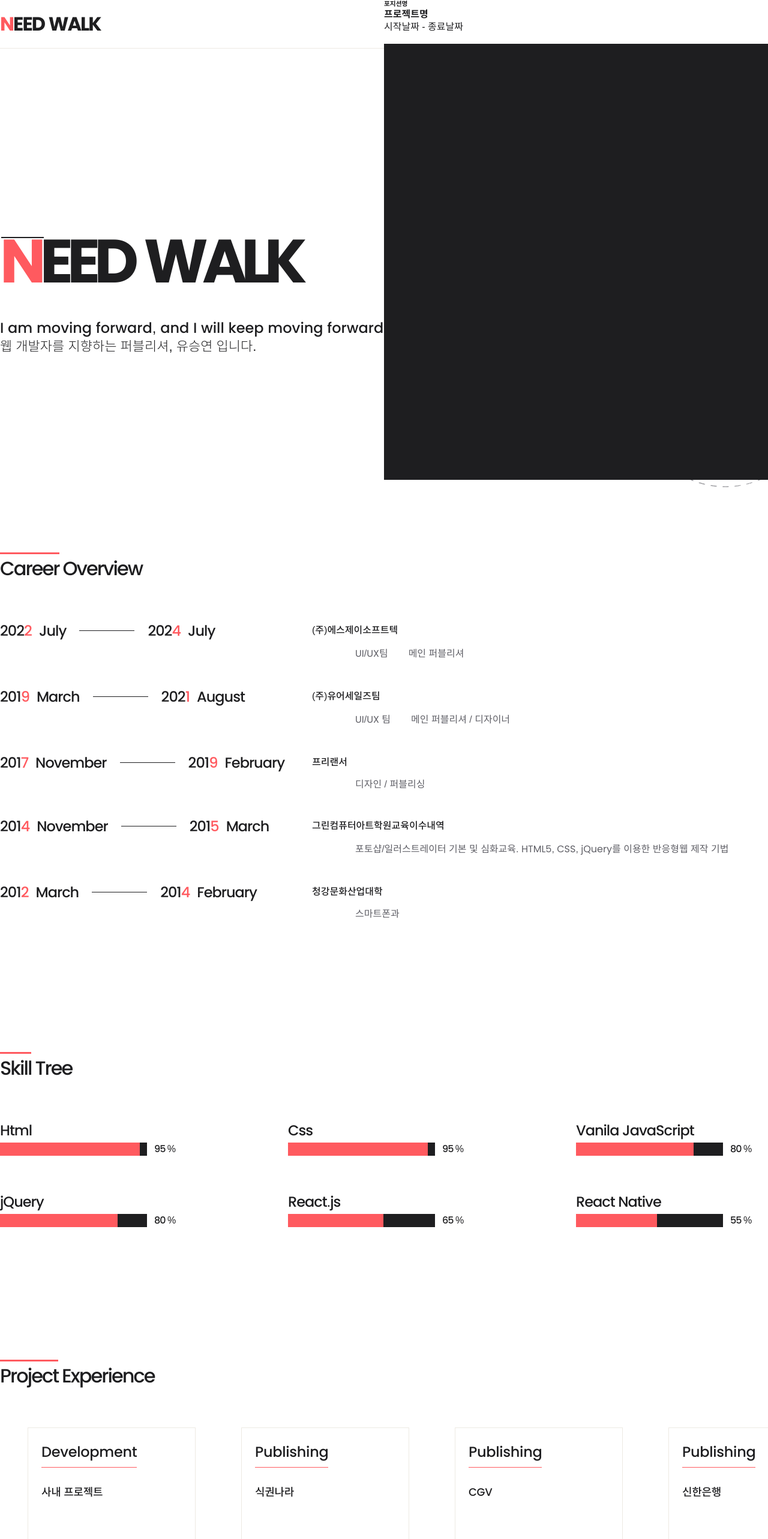
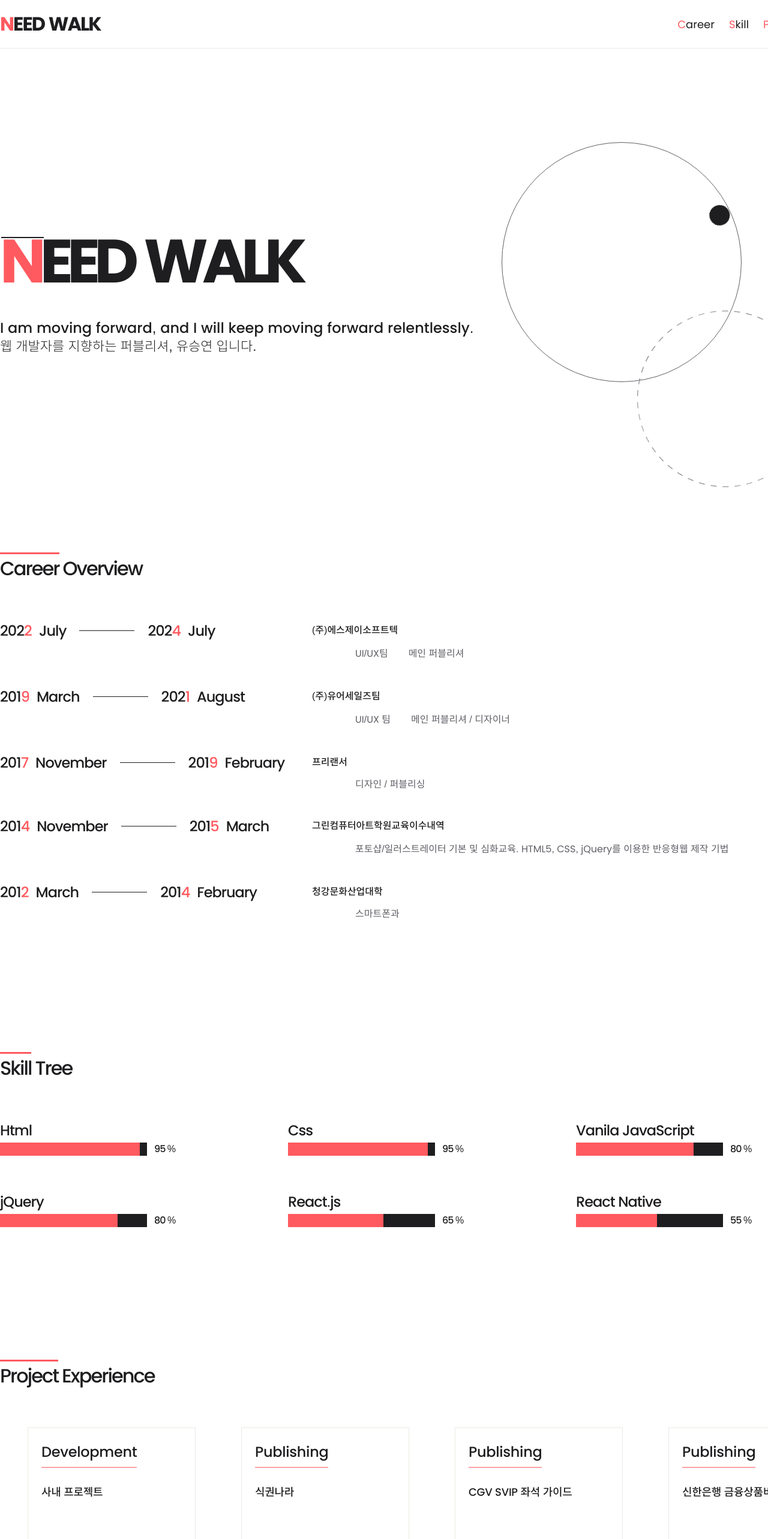
Before and after one commit to yuella1219/portfolio_ysy, a React (Create React App) app: page / in a window 1280 px wide. Shown: the top 2566 px of the page at 60% size. Built offline with nearby package versions, Linux system fonts and the light colour scheme; the HTML template or start-up script is replaced by a standard one.

Commit message:
project detail 추가

```diff
--- a/src/components/project/comp-project-detail.tsx
+++ b/src/components/project/comp-project-detail.tsx
@@ -1,7 +1,17 @@
 import React, { useEffect } from 'react';
+import type {ExperienceDataProps} from './data.ts'
 import AOS from 'aos';
 
-export const CompProjectDetail = () =>{
+interface Props {
+    data : ExperienceDataProps;
+    closeBtn : ()=>void;
+}
+
+export const CompProjectDetail = ({data, closeBtn} : Props) =>{
+
+    const btnOnClick = () =>{
+        closeBtn();
+    }
 
     useEffect(() => {
         AOS.init({ duration: 1500 });
@@ -10,21 +20,45 @@ export const CompProjectDetail = () =>{
     return(
         <div className="project-detail">
             <div className="inner">
-                <h6 className="pos-nm">포지션명</h6>
+                <h6 className="pos-nm">{data.posNm}</h6>
                 <div className="tit-wrap">
-                    <h4 className="pro-nm">프로젝트명</h4>
+                    <h4 className="pro-nm">{data.proNm}</h4>
                     <div className="date-wrap">
-                        <span className="start-date">시작날짜</span>
+                        <span className="start-date">{data.startDt}</span>
                         <span> - </span>
-                        <span className="end-date">종료날짜</span>
+                        <span className="end-date">{data.endDt}</span>
                     </div>
                 </div>
                 <div className="pro-info">
                     <div>
-                        <span className="use-launguage"></span>
+                        <span className="txt-tit">사용언어</span>
+                        <span className="txt-info">{data.useLaun}</span>
+                    </div>
+
+                    <div>
+                        <span className="txt-tit">OS</span>
+                        <span className="txt-info">{data.devOs}</span>
+                    </div>
+
+                    <div>
+                        <span className="txt-tit">고객사</span>
+                        <span className="txt-info">{data.clientNm}</span>
+                    </div>
+
+                    <div>
+                        <span className="txt-tit">인원</span>
+                        <span className="txt-info">{data.member} 명</span>
                     </div>
                 </div>
-                <button className="btn-close" />
+                <div className="pro-intro">
+                    <p className="txt-tit">프로젝트 소개</p>
+                    <p className="txt-info">{data.proInter}</p>
+                </div>
+                <div className="pos-info">
+                    <p className="txt-tit">담당 역할</p>
+                    <p className="txt-info">{data.intoTxt}</p>
+                </div>
+                <button className="btn-close" onClick={btnOnClick}/>
             </div>
         </div>
     )
--- a/src/components/project/data.ts
+++ b/src/components/project/data.ts
@@ -10,3 +10,78 @@ export type ExperienceDataProps = {
     proInter? : string;
     intoTxt? : string;
 }
+
+export const experience_data = [
+    {
+        posNm: `Development`,
+        proNm: `사내 프로젝트`,
+        startDt: `2024.01`,
+        endDt: `2024.07`,
+        useLaun: `React Native`,
+        devOs: `Android | iOS`,
+        clientNm: `-`,
+        member: 4,
+        proInter: `외부 활동과 SNS가 통합된 마일리지 서비스 어플리케이션`,
+        intoTxt: `공통 컴포넌트 작업\n사용자 화면 컴포넌트 작업\n메인 피드\n내 정보\n\n 메인 피드 리스트 출력 데이터 호출\n피드 작성 기능 구현\n 피드 상세페이지 데이터 호출\n피드 수정 기능 구현\n피드 삭제 기능 구현\n좋아요 기능 구현\n댓글/대댓글 등록 기능 구현\n피드/댓글 신고 기능 구현`,
+    },
+    {
+        posNm: `Publishing`,
+        proNm: `식권나라`,
+        startDt: `2024.01`,
+        endDt: `2024.03`,
+        useLaun: `HTML5, CSS3, Javascript, jQuery`,
+        devOs: `PC Web | Android | iOS`,
+        clientNm: `BGF Networks`,
+        member: 5,
+        proInter: `식권 플랫폼 중계 및 복지 포인트 어플리케이션\n`,
+        intoTxt: `컴포넌트 작업\n - 송금하기\n - 최근 검색한 친구 목록\nadmin 유지보수 및 개선`,
+    },
+    {
+        posNm: `Publishing`,
+        proNm: `CGV SVIP 좌석 가이드`,
+        startDt: `2023.10`,
+        endDt: `2023.12`,
+        useLaun: `Javascript`,
+        devOs: `PC Web`,
+        clientNm: `CGV`,
+        member: 13,
+        proInter: `CGV PC웹페이지 좌석예매 시스템 내 추가된 신규 서비스 프로젝트\nSVIP 등급 고객 로그인 시 VIP 좌석 범례 노출 및 예매 좌석, 매수 제한 기능 추가`,
+        intoTxt: `API를 통한 데이터 처리\n로그인 유저 등급 확인 로직 추가\n유저 등급에 따른 선점 좌석 범례 노출 기능 추가\n선점 좌석 최대 매수 제한 기능 추가\n선점 좌석 교차 예매 제한 기능 추가\n`,
+    },
+    {
+        posNm: `Publishing`,
+        proNm: `신한은행 금융상품비교`,
+        startDt: `2023.04`,
+        endDt: `2023.09`,
+        useLaun: `HTML5, CSS3, Javascript, jQuery`,
+        devOs: `Android | iOS`,
+        clientNm: `신한은행`,
+        member: 14,
+        proInter: `신한은행 대환대출 서비스 프로젝트\n기존 신한은행 앱(하이브리드)에 추가되었으며 대출 조건에 따라 상이하게 노출되어야 하는 UI 컴포넌트 작성.`,
+        intoTxt: `사용자 화면 퍼블리싱\n데이터 처리를 제외한 프론트 스크립트(swiper, 스크롤 애니메이션 등)\n공통 컴포넌트 가이드 활용\n신규 컴포넌트 가이드 작성`,
+    },
+    {
+        posNm: `Publishing`,
+        proNm: `LG HelloRental 운영`,
+        startDt: `2022.07`,
+        endDt: `2023.03`,
+        useLaun: `HTML5, CSS3, Javascript, jQuery`,
+        devOs: `PC | Mobile`,
+        clientNm: `LG HelloRental`,
+        member: 2,
+        proInter: `가전제품 렌탈 서비스 홈페이지 운영 프로젝트\n탬플릿을 사용하지 않은 자체 제작 100%의 쇼핑몰 형태\n신규 서비스 추가 또는 리뉴얼 작업 위주`,
+        intoTxt: ``,
+    },
+    {
+        posNm: `Publishing`,
+        proNm: `CUPOST 리뉴얼`,
+        startDt: `2022.07`,
+        endDt: `2022.10`,
+        useLaun: `HTML5, CSS3, Javascript, jQuery`,
+        devOs: `PC | Mobile`,
+        clientNm: `BGF Networks`,
+        member: 5,
+        proInter: `기존 홈페이지 디자인 리뉴얼 및 신규 시스템 추가\n여러 종류의 택배예약 서비스를 독립된 컴포넌트로 작업하여 각 스텝에 맞는 화면이 노출될 수 있도록 작업`,
+        intoTxt: `모바일 사용자 화면 퍼블리싱\nPC 사용자 화면 퍼블리싱\n간단한 기능 수행하는 JavaScript / jQuery코드 작성(dropdown, swiper 등)\n웹접근성 준수를 위한 커스텀 셀렉트 박스 및 키보드 이동 구현(PC)`,
+    },
+]
--- a/src/components/project/section-project.tsx
+++ b/src/components/project/section-project.tsx
@@ -1,10 +1,29 @@
-import React, { useEffect } from 'react';
+import React, { useEffect, useState } from 'react';
 import { CompSectionTitle } from '../public'
+import { CompProjectDetail } from './comp-project-detail.tsx'
 import { CompProjectBlock } from './comp-project-block.tsx'
-import { CompProjectDetail } from './comp-project-detail.tsx'
+import type {ExperienceDataProps} from './data.ts'
+import {experience_data} from './data.ts'
 import AOS from 'aos';
 
-export const SectionProject = () =>{
+export const SectionProject = ({posNm, proNm, startDt, endDt, useLaun, devOs, clientNm, member, proInter, intoTxt} : ExperienceDataProps) =>{
+    const [getProNm, setGetProNm] = useState('');
+    const [findDetailValue, setFindDetailValue] = useState<ExperienceDataProps[]>([])
+    const [showSideDetail, setShowSideDetail] = useState('');
+
+    // block 전달용
+    const getProjectNameFromBlock = (str : string) =>{
+        setGetProNm(str)
+    }
+    // side detail 접기 전달용
+    const sideClose = () => {
+        setShowSideDetail('');
+    }
+
+    useEffect(()=>{
+        setShowSideDetail(getProNm);
+        setFindDetailValue(experience_data.filter(idx => idx.proNm === getProNm))
+    }, [getProNm])
 
     // npm run deploy 배포
     useEffect(() => {
@@ -15,14 +34,13 @@ export const SectionProject = () =>{
         <div className="section-project">
             <CompSectionTitle txtDash="Project" txtNom="Experience" />
             <div className="wrap">
-                <CompProjectBlock posNm="Development" proNm="사내 프로젝트" delayCt={0} />
-                <CompProjectBlock posNm="Publishing" proNm="식권나라" delayCt={200} />
-                <CompProjectBlock posNm="Publishing" proNm="CGV" delayCt={400} />
-                <CompProjectBlock posNm="Publishing" proNm="신한은행" delayCt={600} />
-                <CompProjectBlock posNm="Publishing" proNm="LG HelloRental" delayCt={0} />
-                <CompProjectBlock posNm="Publishing" proNm="CUPOST " delayCt={200} />
+                {experience_data.map((item, index)=>{
+                    return(
+                        <CompProjectBlock posNm={item.posNm} proNm={item.proNm} delayCt={index * 100} sendNm={getProjectNameFromBlock} key={index} />
+                    )
+                })}
             </div>
-            <CompProjectDetail/>
+            {showSideDetail.length > 0 ? (<CompProjectDetail data={findDetailValue[0]} closeBtn={sideClose}/>) : null}
         </div>
     )
 }
--- a/src/components/skill/comp-graph.tsx
+++ b/src/components/skill/comp-graph.tsx
@@ -1,5 +1,5 @@
 import React, { useEffect, useState, useRef } from 'react';
-import styled, { css } from 'styled-components';
+import styled from 'styled-components';
 import AOS from 'aos';
 import CountUp from 'react-countup';
 
--- a/src/css/App.css
+++ b/src/css/App.css
@@ -7,7 +7,8 @@
     --gray:#5E5E65;
     --white:#E6E6EC;
     --border:#EDEAE3;
-    --demi-light:300;
+    --thin:100;
+    --light:300;
     --bold:700;
     --medium:500;
     --regular:400;
@@ -65,7 +66,7 @@ footer p{font-size:14px;color:var(--gray);opacity:0.5}
 .section-main .main-title .t-high{position:relative}
 .section-main .main-title .t-high::before{content:"";position:absolute;display:block;width:calc(100% + 4px);height:2px;background:var(--black);top:16px;left:2px}
 .section-main .sub-en{font-size:24px;font-weight:var(--medium);margin-top:16px}
-.section-main .sub-ko{font-size:22px;font-weight:var(--demi-light)}
+.section-main .sub-ko{font-size:22px;font-weight:var(--light)}
 .section-main .circle-wrap{display:flex;flex-direction:column;align-items:flex-end;justify-content:flex-start;position:absolute;top:-123px;right:84px}
 .section-main .circle-solid{display:flex;align-items:center;justify-content:center;width:398px;height:398px;border-radius:100%;border:1px solid var(--gray);margin-right:120px}
 .section-main .circle-dash{position:relative;width:294px;height:294px;top:-119px;animation: circle-rotate-reverse 36s linear infinite;}
@@ -100,7 +101,7 @@ footer p{font-size:14px;color:var(--gray);opacity:0.5}
 .section-skill .txt-per{font-size:16px;font-weight:var(--medium);letter-spacing:-1px}
 
 /* section-project */
-.section-project .wrap{display:flex;align-items:flex-start;justify-content:flex-start;flex-wrap:wrap;gap:62px 76px;padding:0 46px;box-sizing:border-box}
+.section-project .wrap{display:flex;align-items:flex-start;justify-content:flex-start;flex-wrap:wrap;gap:62px 76px;padding:0 46px 220px;box-sizing:border-box}
 .section-project .project-block button{display:inline-flex;flex-direction:column;align-items:flex-start;justify-content:flex-start;width:280px;height:280px;background-color:#fff;border:1px solid var(--border);padding:22px;box-sizing:border-box;transition:all 0.3s;cursor:pointer}
 .section-project .project-block .positions{position:relative;font-size:24px;font-weight:var(--medium);color:var(--black);letter-spacing:-0.3px;line-height:1.5;padding-bottom:8px;box-sizing:border-box;transition:color 0.3s}
 .section-project .project-block .positions::after{content:"";display:block;position:absolute;width:100%;height:1px;left:0;bottom:0;background:var(--primary)}
@@ -108,9 +109,28 @@ footer p{font-size:14px;color:var(--gray);opacity:0.5}
 .section-project .project-block:hover button{background-color:var(--black);border:1px solid var(--black);transform:scale(1.1)}
 .section-project .project-block:hover .positions,
 .section-project .project-block:hover .name{color:var(--white)}
-.section-project .project-detail{position:fixed;right:0;top:0;width:50vw;height:100vh;z-index:101;background:var(--black)}
-.section-project .project-detail .inner{background:#fff}
-.section-project .project-detail{}
-.section-project .project-detail{}
-.section-project .project-detail{}
+.section-project .project-detail{position:fixed;right:-0;top:0;width:50vw;height:100vh;z-index:101;background:var(--black);padding:56px;box-sizing:border-box;transition:right 0.5s;}
+.section-project .project-detail.active{right:0;}
+.section-project .project-detail .inner{position:relative;overflow-y:scroll;padding-right:4px}
+.section-project .project-detail .inner::-webkit-scrollbar{width:12px;background-color:none}
+.section-project .project-detail .inner::-webkit-scrollbar-track{background:rgba(245, 242, 242, 0.0);border-radius:8px}
+.section-project .project-detail .inner::-webkit-scrollbar-thumb{background:#eee;border-radius:8px}
+.section-project .project-detail .inner::-webkit-scrollbar-button{display:none}
+.section-project .project-detail .pos-nm{font-size:28px;font-weight:var(--medium);color:var(--wthie);letter-spacing:-1px;color:var(--white);margin-bottom:60px}
+.section-project .project-detail .tit-wrap{display:flex;align-items:flex-end;justify-content:space-between;position:relative;width:100%;padding-bottom:12px;box-sizing:border-box;margin-bottom:62px}
+.section-project .project-detail .tit-wrap::after{content:"";display:block;position:absolute;bottom:0;left:0;width:100%;height:2px;background:var(--primary)}
+.section-project .project-detail .tit-wrap .pro-nm{font-size:36px;font-weight:var(--medium);color:#fff;letter-spacing:-1px;}
+.section-project .project-detail .date-wrap span{font-size:20px;font-weight:var(--light);letter-spacing:-0.3px;color:var(--white)}
+.section-project .project-detail .pro-info{margin-bottom:62px}
+.section-project .project-detail .pro-info > div{display:flex;align-items:center;justify-content:flex-start;margin-top:22px}
+.section-project .project-detail .pro-info .txt-tit{font-size:20px;font-weight:var(--regular);flex:0 0 150px}
+.section-project .project-detail .pro-info .txt-info{font-size:20px;font-weight:var(--thin)}
+.section-project .project-detail p,
+.section-project .project-detail span{color:var(--white)}
+.section-project .project-detail .pro-intro .txt-tit,
+.section-project .project-detail .pos-info .txt-tit{font-size:20px;font-weight:var(--regular);margin-bottom:12px}
+.section-project .project-detail .pro-intro .txt-info,
+.section-project .project-detail .pos-info .txt-info{font-size:18px;font-weight:var(--light);margin:0 0 12px 12px}
+.section-project .project-detail .pro-intro{margin-bottom:60px}
+.section-project .project-detail .btn-close{display:inline-flex;align-items:center;justify-content:center;position:absolute;top:0;right:0;width:36px;height:36px;background:url(/src/images/icon/ico-close.svg) center center / auto no-repeat;cursor:pointer}
 .section-project{}
```
Also changed, not shown: src/components/project/comp-project-block.tsx (+7 -3 lines), src/images/icon/ico-close.svg (added).
